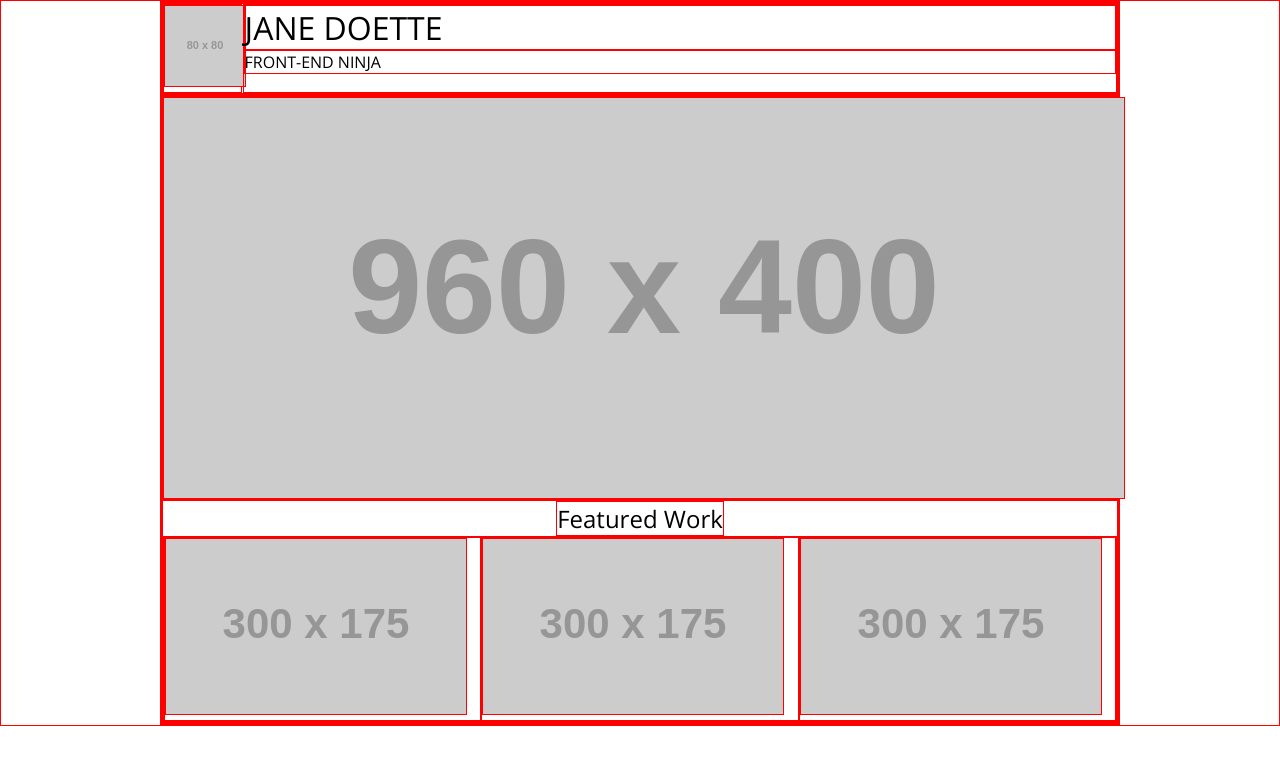
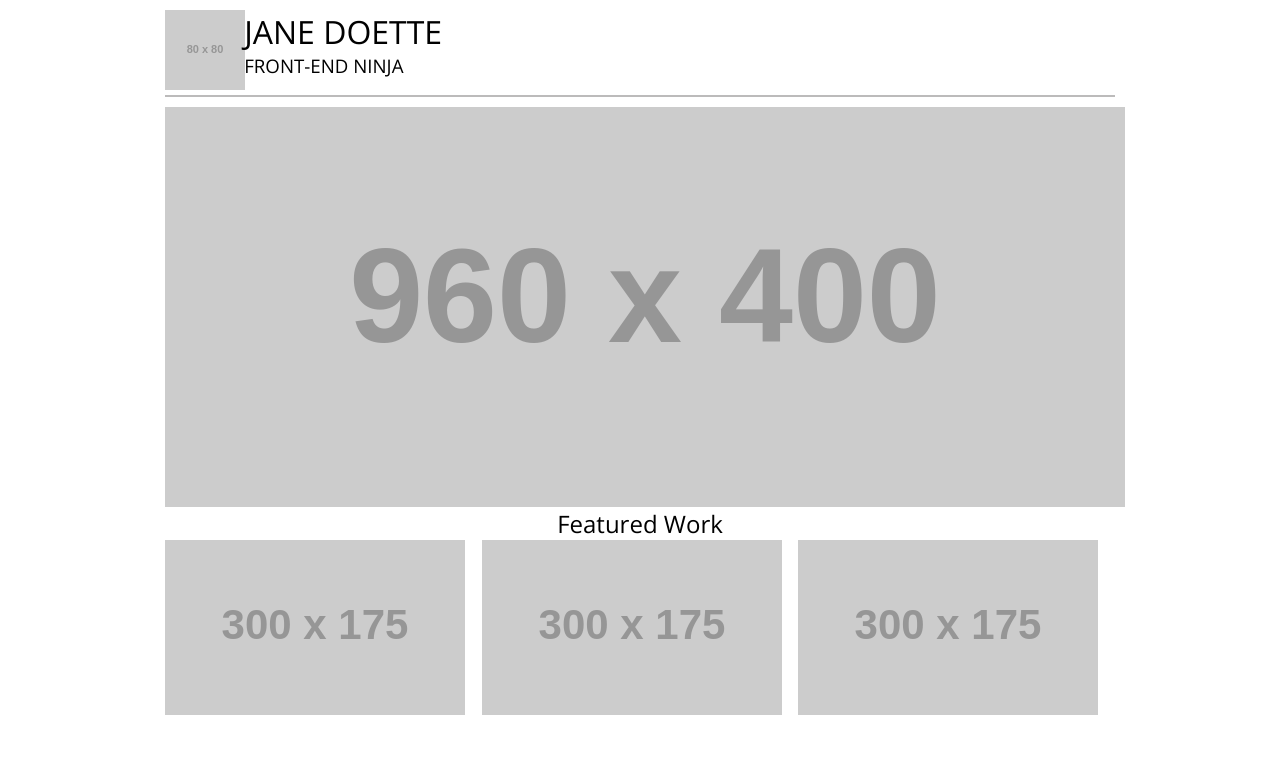
Before and after one commit to jmateosr/UDACITY-Github, a plain HTML site: page portfolio/Portfolio/index.html in a window 1280 px wide. Drawn offline with nearby package versions, Linux system fonts and the light colour scheme; placeholder pictures from the web are drawn by us.

Commit message:
Some CSS updating

```diff
--- a/portfolio/Portfolio/css/main.css
+++ b/portfolio/Portfolio/css/main.css
@@ -1,13 +1,13 @@
 * {
-	border: 1px solid red !important;
 	-webkit-box-sizing: border-box;
 	-moz-box-sizing: border-box;
 	-ms-box-sizing: border-box;
 	-box-sizing: border-box;
 	margin: 0 auto;
 	font-family: 'Open Sans', sans-serif;
-	font-weight: 300 !important;
+	font-weight: 300;
 }
+
 /*@media only screen and (max-width: 300px) {
 	p {
 		background-color: blue;
@@ -16,6 +16,14 @@
 
 body {
 	max-width: 960px;
+	padding-left: 5px;
+	padding-right: 5px;
+}
+
+header {
+	border-bottom: 2px solid #BCBBBB;
+	margin-top: 10px;
+	margin-bottom: 10px;
 }
 
 /*-----------------Framework-----------------*/
@@ -62,7 +70,7 @@ body {
 -----------/*Home*/-----------------
 
 .my-name{
-	align: right;
+	text-align: right;
 }
 .row.h2{
 	margin-left:0px;
--- a/portfolio/Portfolio/index.html
+++ b/portfolio/Portfolio/index.html
@@ -9,17 +9,19 @@
 	<body>
 		<header>
 		<div class="row">
-				<div class="col-1" class="logo"><img src="http://placehold.it/80x80" alt="logo"></div>
-				<div class="col-11" class="my-name">
+			<div class="col-1 logo"><img src="http://placehold.it/80x80" alt="logo"></div>
+			<div class="col-11 my-name">
 				<h1>JANE DOETTE</h1>
-					<p>FRONT-END NINJA</p>
+				<h3>FRONT-END NINJA</h3>
 			</div>
 		</div>
 		</header>
 		<div class="content">
-			<div class="row"><img src="http://placehold.it/960x400" alt="banner"></div>
+			<div class="row">
+			<img src="http://placehold.it/960x400" alt="banner"></div>
 			<div class="row">
 				<h2>Featured Work</h2>
+			</div>
 			<div class="row">
 				<div class="col-4">
 					<img src="http://placehold.it/300x175" alt="project-1">
@@ -32,6 +34,5 @@
 				</div>
 			</div>
 		</div>
-		</div>
 	</body>
 </html>
```
Lines whose indentation alone changed are shown as unchanged.
